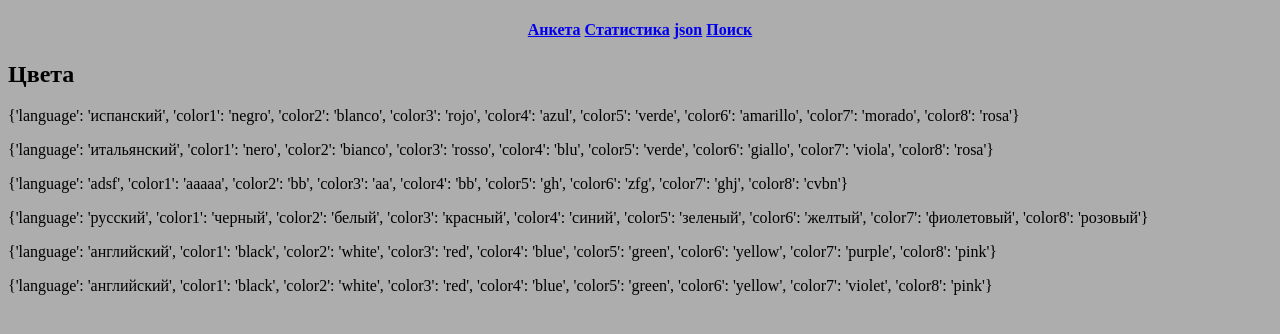
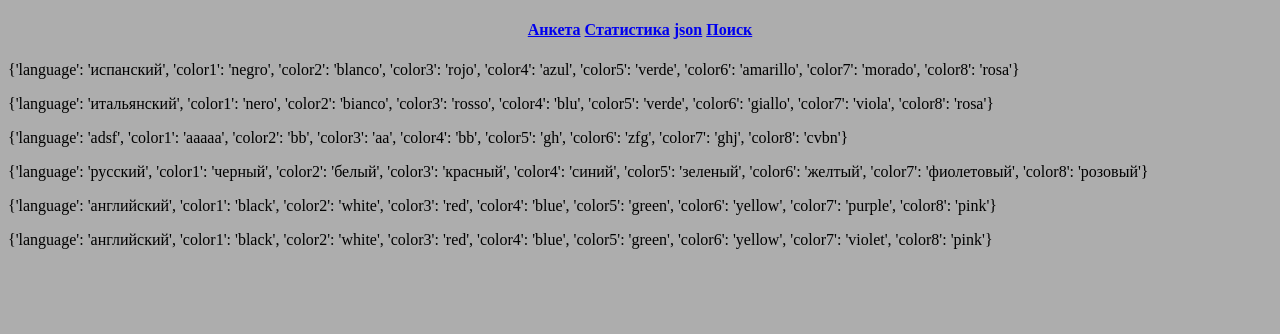
Before and after one commit to dshaporenko/hwpython, a Flask app: page /json in a window 1280 px wide. Shown: the top 334 px of the page. Run offline with Flask 2, Linux system fonts and the light colour scheme.

Commit message:
Update json.html

```diff
--- a/anketa/templates/json.html
+++ b/anketa/templates/json.html
@@ -6,7 +6,6 @@
 </head>
 
 <h4 align="center"><a href="http://127.0.0.1:5000/">Анкета</a>  <a href="http://127.0.0.1:5000/stats">Статистика</a>  <a href="http://127.0.0.1:5000/json">json</a>  <a href="http://127.0.0.1:5000/search">Поиск</a></h4>
-<h2>Цвета</h2>
 
 <body bgcolor=ADADAD>
 
```
